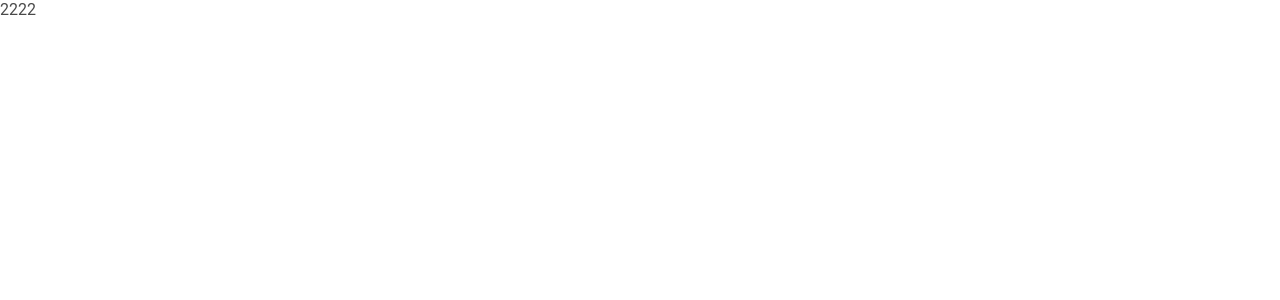
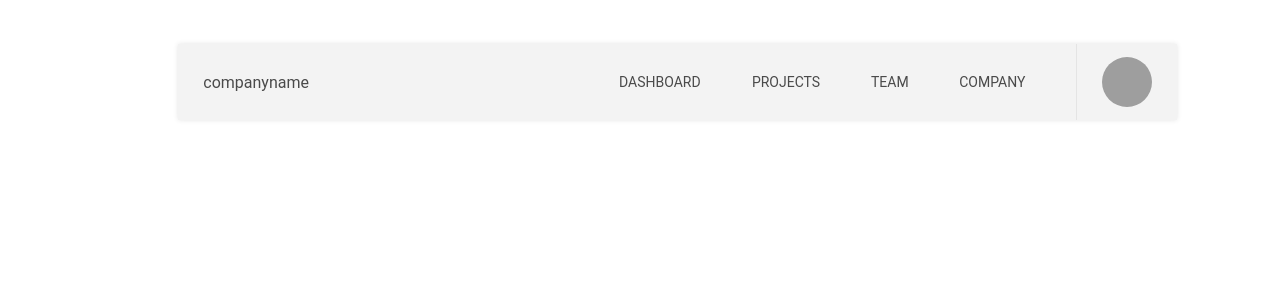
Before and after one commit to DeeDeeQQ/limestone, a React (Create React App) app: page / in a window 1280 px wide. Shown: the top 300 px of the page. Built offline with nearby package versions, Linux system fonts and the light colour scheme; grey boxes are pictures that could not be loaded; the HTML template or start-up script is replaced by a standard one.

Commit message:
finish first part

```diff
--- a/src/App.js
+++ b/src/App.js
@@ -1,13 +1,24 @@
-import React from 'react';
+import React from "react";
 import { BrowserRouter as Router, Route } from "react-router-dom";
+import { Link } from "react-router-dom";
 
-import './App.css';
+import "./App.css";
 import Navigation from "./components/Navigation";
 
 const App = props => (
-    <Router basename={props.path}>
-            <Route exact path="/" component={Navigation} />
-    </Router>
+  <Router basename={props.path}>
+    <Route
+      exact
+      path="/"
+      render={() => (
+        <Navigation
+          CompanyName="companyname"
+          CompanyId="id"
+          imageSrc="./images/image.jpg"
+        />
+      )}
+    />
+  </Router>
 );
 
 export default App;
--- a/src/components/Navigation.js
+++ b/src/components/Navigation.js
@@ -1,19 +1,115 @@
 import React from "react";
-import styled from 'styled-components';
+import styled from "styled-components";
+import { Link } from "react-router-dom";
 
-
-const Navigation = () => (
+const Navigation = props => (
+  <WrapDiv>
     <NavDiv>
-2222
+      <div>
+        <span>{props.CompanyName}</span>
+      </div>
+      <div>
+        <ul>
+          <li>
+            <Link to={`/dashboard:${props.CompanyId}`} title="dashboard">
+              dashboard
+            </Link>
+          </li>
+          <li>
+            <Link to={`/projects:${props.CompanyId}`} title="projects">
+              projects
+            </Link>
+          </li>
+          <li>
+            <Link to={`/team:${props.CompanyId}`} title="team">
+              team
+            </Link>
+          </li>
+          <li>
+            <Link to={`/company:${props.CompanyId}`} title="company">
+              company
+            </Link>
+          </li>
+          <li>
+            <img src={props.imageSrc} />
+          </li>
+        </ul>
+      </div>
     </NavDiv>
+  </WrapDiv>
 );
 
 export default Navigation;
 
+const WrapDiv = styled.div`
+  margin-top: 44px;
+  display: flex;
+  justify-content: center;
+  font-family: "Roboto", sans-serif;
+  font-size: 14px;
+  color: #4a4a4a;
+  width: 100%;
+`;
+
 const NavDiv = styled.div`
     display: flex;
-    font-family: 'Roboto', sans-serif;
-    color: #4a4a4a;
-    font-size: 16px;
-    line-height: 19px;
+    background-color: #F3F3F3;
+    box-shadow: 0 0 5px #e4e4e4;
+    flex-basis: 78%;
+    margin-left: 75px;
+    height: 76px;
+    align-items: center;
+    justify-content: space-between;
+    & > div {
+        height: 100%;
+        display: flex;
+        align-items: center;
+         & > span {
+            margin-left: 25px;
+            font-size:16px;
+            }
+         & > ul {
+            display: flex;
+            flex-direction: row;
+
+            list-style-type: none;
+         & > li {
+            display: inline-flex;
+            align-items: center;
+            margin-right: 50px;
+            height: 76px;
+            justify-content: center;
+            text-transform: uppercase;
+            &:last-child{
+                width: 100px;
+                margin: 0;
+                border-left: 1px solid #e4e4e4;
+                & > img {
+                    border-radius: 50%;
+                    height: 50px;
+                    width: 50px;
+                }
+                &:hover {
+                     background-color: #e4e4e4;
+                }
+            }
+         & > a {
+            display: inline-block;
+            text-decoration: none;
+            color: #4a4a4a;
+            text-align:center;
+            &:after {
+                display: block;
+                content: attr(title);
+                font-weight: 700;
+                height: 0;
+                overflow: hidden;
+                visibility: hidden;
+            }
+            &:hover {
+               color: #f26620;
+               font-weight: 700;
+            }
+         }
+    }
 `;
```
Also changed, not shown: src/index.js (+6 -6 lines), 2 other files (tests, documents, lock files or other folders).
